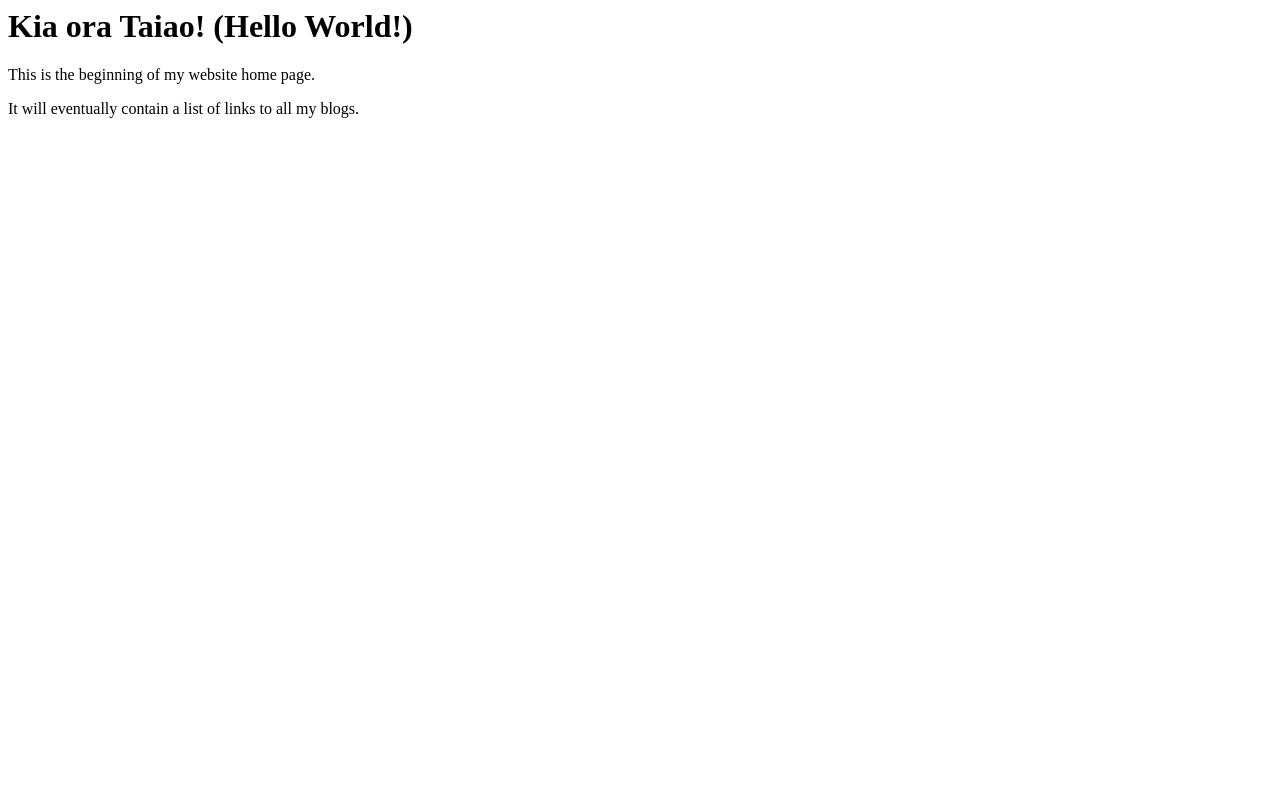
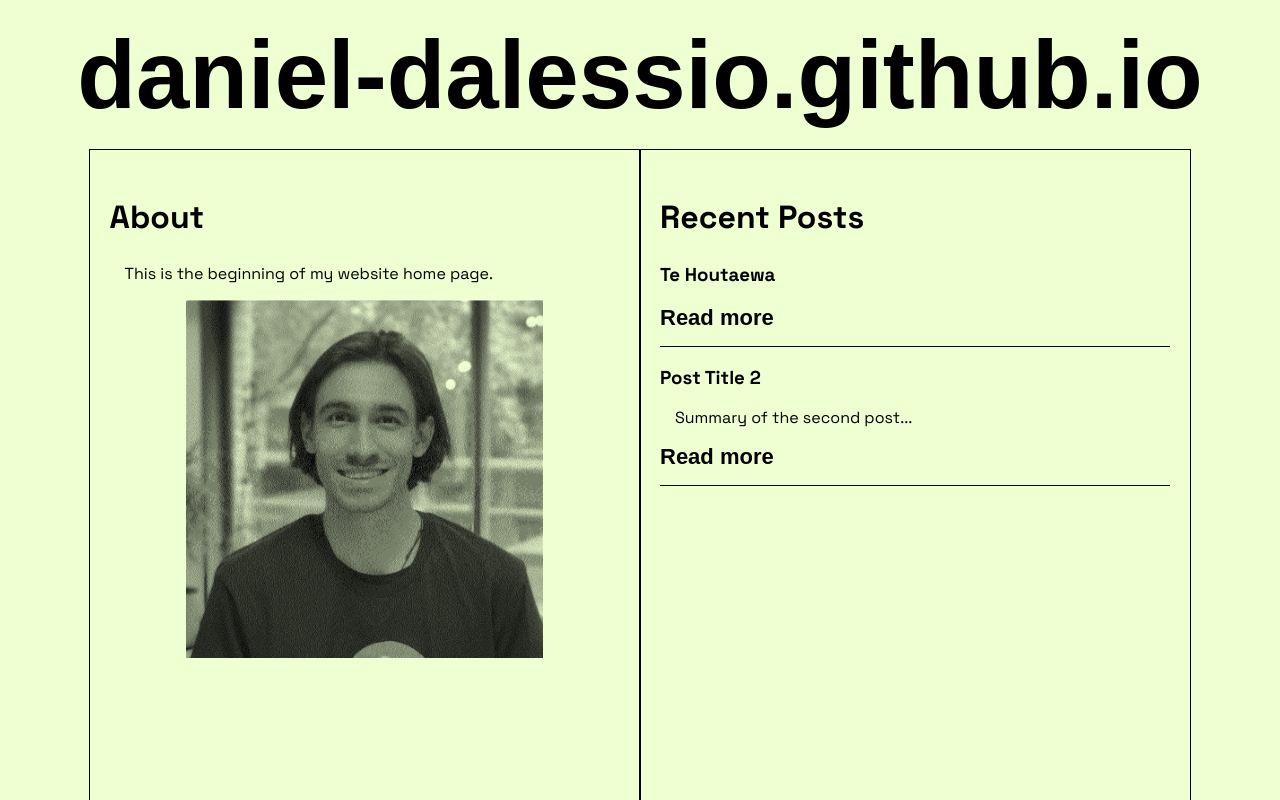
Before and after one commit to daniel-dalessio/daniel-dalessio.github.io, a plain HTML site: page index.html in a window 1280 px wide. Drawn offline with Linux system fonts and the light colour scheme; a web font is replaced by a local one.

Commit message:
prettyfying blog

```diff
--- a/index.html
+++ b/index.html
@@ -1,10 +1,41 @@
-<html>
+<!DOCTYPE html>
+<html lang="en">
   <head>
-    <title>My blog</title>
+    <meta charset="UTF-8" />
+    <meta name="viewport" content="width=device-width, initial-scale=1.0" />
+    <title>My Work Log</title>
+    <link rel="stylesheet" href="styles/main.css" />
+    <link
+      href="https://fonts.googleapis.com/css2?family=Space+Grotesk:wght@400;700&family=Jacquard+12&display=swap"
+      rel="stylesheet"
+    />
   </head>
   <body>
-    <h1>Kia ora Taiao! (Hello World!)</h1>
-    <p>This is the beginning of my website home page.</p>
-    <p>It will eventually contain a list of links to all my blogs.</p>
+    <div class="container">
+      <header class="header">
+        <h1>daniel-dalessio.github.io</h1>
+      </header>
+      <main class="main">
+        <div class="spacer"></div>
+        <section class="left">
+          <h2>About</h2>
+          <p>This is the beginning of my website home page.</p>
+          <img src="photos/daniel-dither.png" alt="me" />
+        </section>
+        <section class="right">
+          <h2>Recent Posts</h2>
+          <article>
+            <h3>Te Houtaewa</h3>
+            <a href="blog/te-houtaewa-template.html">Read more</a>
+          </article>
+          <article>
+            <h3>Post Title 2</h3>
+            <p>Summary of the second post...</p>
+            <a href="#">Read more</a>
+          </article>
+        </section>
+        <div class="spacer"></div>
+      </main>
+    </div>
   </body>
 </html>
--- a/styles/main.css
+++ b/styles/main.css
@@ -0,0 +1,125 @@
+/* General Styles */
+body,
+html {
+  height: 100%;
+  margin: 0;
+  background-color: #eeffd2;
+  font-family: 'Space Grotesk', sans-serif;
+}
+
+/* Layout Container */
+.container {
+  display: flex;
+  flex-direction: column;
+  height: 100%;
+}
+
+/* Header */
+.header {
+  height: 150px;
+  overflow: hidden;
+  display: flex;
+  align-items: center;
+  justify-content: center;
+}
+
+/* Headings */
+h1 {
+  font-family: 'Jacquard 12', sans-serif;
+  font-size: 6rem;
+  text-align: center;
+}
+
+h2 {
+  position: relative;
+  font-size: 2rem;
+}
+
+#title {
+  font-family: 'Jacquard 12', sans-serif;
+  font-size: 4rem;
+  text-align: center;
+}
+
+#subtitle {
+  font-size: 2rem;
+  text-align: center;
+}
+
+/* Main Section */
+.main {
+  display: flex;
+  flex: 1;
+}
+
+.spacer {
+  width: 7%; /* Adjust as needed */
+  background: transparent; /* Or a subtle color */
+}
+
+/* Left and Right Sections */
+.left,
+.right {
+  flex: 1;
+  padding: 20px;
+  outline: 1px solid black;
+}
+
+/* Paragraphs */
+p {
+  position: relative;
+  margin-left: 15px;
+  font-size: 1rem;
+}
+
+/* Links */
+a {
+  font-family: 'Jacquard 12', sans-serif;
+  display: inline-block;
+  text-decoration: none;
+  color: #000000;
+  font-size: 22px;
+  font-weight: bold;
+  transition: transform 0.2s ease-in-out;
+}
+
+/* Apply animation on hover */
+a:hover {
+  animation: wobble 0.5s ease-in-out infinite;
+}
+
+/*animation keyframes*/
+@keyframes wobble {
+  0% {
+    rotate: 0deg;
+    translate: 0 0;
+  }
+  50% {
+    rotate: -2deg;
+    translate: -5px 0;
+  }
+  80% {
+    rotate: 2deg;
+    translate: 5px 0;
+  }
+}
+
+/* Article Styling */
+article {
+  border-bottom: 1px solid;
+  padding-bottom: 15px;
+  margin-bottom: 15px;
+}
+
+/* Image Styling */
+img {
+  max-width: 70%;
+  position: relative;
+  display: block;
+  margin: 10px auto;
+}
+
+/* Apply animation on hover */
+img:hover {
+  animation: wobble 0.5s ease-in-out infinite;
+}
```
Also changed, not shown: blog/te-houtaewa-template.html (+36 -23 lines), photos/daniel-dither.png (added).
